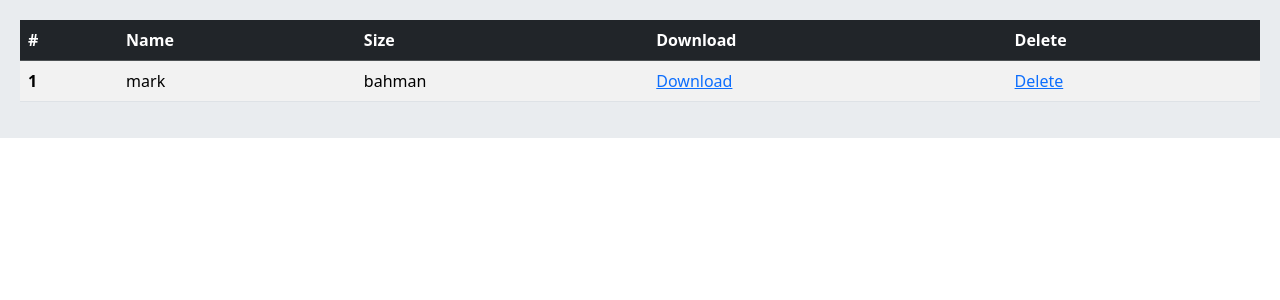
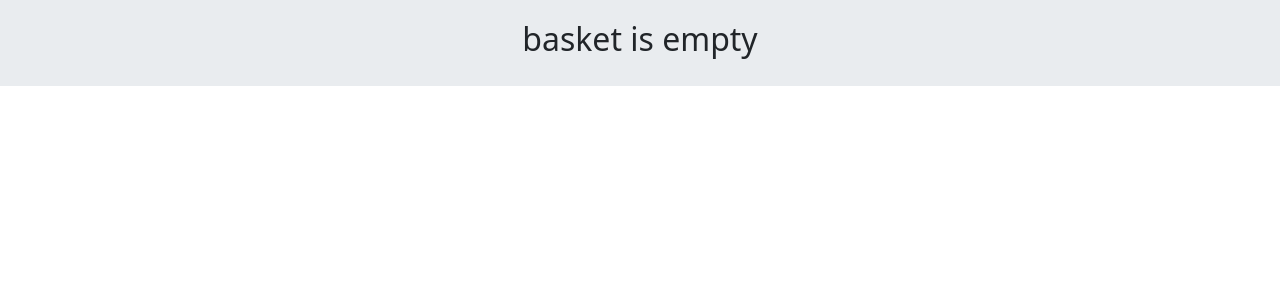
Before and after one commit to bahmanpnn/mon_ecommers, a Django app: page /orders/basket/ in a window 1280 px wide. Shown: the part 56-356 px from the top of the page. Run offline with Django 5.2, Linux system fonts and the light colour scheme.

Commit message:
30-basket view and class completed just need to add a remove product view for basket

```diff
--- a/backend/home/templates/home/bucket.html
+++ b/backend/home/templates/home/bucket.html
@@ -32,12 +32,13 @@
                         <td>{{obj.Size | filesizeformat}}</td>
                         <td><a href="{% url "home:bucket-download-object" obj.Key %}">Download</a></td>
                         <td><a href="{% url "home:bucket-delete-object" obj.Key %}">Delete</a></td>
-                        <td>Download</td>
 
                     </tr>
                 {% endfor %}
 
             </tbody>
         </table>
+    {% else %}
+    <h2 class='text-center'>bucket is empty</h2>
     {% endif %}
 {% endblock content %}
--- a/backend/orders_module/basket.py
+++ b/backend/orders_module/basket.py
@@ -1,3 +1,6 @@
+from product_module.models import Product
+
+
 BASKET_SESSION_ID='basket'
 
 class Basket:
@@ -18,17 +21,95 @@ class Basket:
 
         self.basket=basket
 
-        def add(self,product,quantity):
-            '''
-                its clear that product and quantity uses for adding a new dic in basket dictionary!!
-                after all we need to call session to save them,for that i created new method that its name is save!!
-            '''
+    def __iter__(self):
+        # basket is a dict and we want to get all keys of this dict(keys are id of products)
+        # '3':{'quantity':2,'price':260} ==>'3' is key
+        product_ids=self.basket.keys() #it returns a list
+        products=Product.objects.filter(id__in=product_ids)
+        basket=self.basket.copy()
 
-            product_id=str(product.id)
-            if product_id not in self.basket:
-                self.basket[product_id]={'quantity':0,'price':str(product.price)}
-            self.basket[product_id]['quantity']+=quantity
-            self.save()
+        # now we need to add products data like product name
+        for product in products:
+            # basket[str(product.id)]['product']=product # __str__ is product.name
+            basket[str(product.id)]['product']=product.name
 
-        def save(self):
-            self.session.modified=True
+        for item in basket.values():
+            item['total_price']=item['quantity'] * int(item['price'])
+            yield item
+
+
+
+
+    def add(self,product,quantity):
+        '''
+            its clear that product and quantity uses for adding a new dic in basket dictionary!!
+            after all we need to call session to save them,for that i created new method that its name is save!!
+        '''
+
+        product_id=str(product.id)
+        if product_id not in self.basket:
+            self.basket[product_id]={'quantity':0,'price':str(product.price)}
+        self.basket[product_id]['quantity']+=quantity
+        self.save()
+
+    def save(self):
+        self.session.modified=True
+
+
+
+'''
+    session={
+
+        'basket':{
+            'product_id':{
+                'quantity':3,
+                'price':'230'
+            },
+            '8':{
+                'quantity':3,
+                'price':'230'
+            },
+            ...
+        }
+
+    }
+
+        for product in products:
+            basket[str(product.id)]['product']=product.name
+
+        session={
+            'basket':{
+                'product_id':{
+                    'quantity':3,
+                    'price':'230',
+                    'product':'product.name'
+                },
+                '8':{
+                    'quantity':3,
+                    'price':'230'
+                    'product':'lenovo ideapad s540'
+                },
+                ...
+            }
+
+    }
+
+'''
+'''
+    session={'basket':{'8':{'quantity':3,'price':'230'},{'3':{'quantity':2,'price':'250'}}
+
+            }
+
+    for item in basket.values():
+        item['total_price']=item['quantity'] * int(item['price'])
+        yield item
+
+    session={
+        'basket':
+                {'8':{'quantity':3,'price':'230','product':'lenovo ideapad s540','total_price':690},
+                {'3':{'quantity':2,'price':'250','product':'lenovo legion2','total_price':500}
+            },
+
+        }
+
+'''
--- a/backend/orders_module/templates/orders_module/basket.html
+++ b/backend/orders_module/templates/orders_module/basket.html
@@ -13,27 +13,43 @@
 
 
 {% block content %}
+    {% if basket.basket %}
+    {% comment %} {% if check_basket %} {% endcomment %}
         <table class="table table-striped">
             <thead class="table-dark">
             <tr>
                 <th scope="col">#</th>
                 <th scope="col">Name</th>
-                <th scope="col">Size</th>
-                <th scope="col">Download</th>
-                <th scope="col">Delete</th>
+                <th scope="col">Quantity</th>
+                <th scope="col">Unit Price</th>
+                <th scope="col">Total Price</th>
+                <th scope="col">delete</th>
             </tr>
             </thead>
             <tbody>
 
-                    <tr>
-                        <th scope="row">1</th>
-                        <td>mark</td>
-                        <td>bahman</td>
-                        <td><a href="#">Download</a></td>
-                        <td><a href="#">Delete</a></td>
+                {% for item in basket %}
+                <tr>
+                    <th scope="row">{{forloop.counter}}</th>
+                    <td>{{item.product}}</td>
+                    <td>{{item.quantity}}</td>
+                    <td>{{item.price}}</td>
+                    <td>{{item.total_price}}</td>
+                    <td>
+                        <a href="#">
+                        <svg xmlns="http://www.w3.org/2000/svg" width="16" height="16" class="bi bi-trash" viewBox="0 0 16 16">
+                            <path d="M5.5 5.5A.5.5 0 0 1 6 6v6a.5.5 0 0 1-1 0V6a.5.5 0 0 1 .5-.5m2.5 0a.5.5 0 0 1 .5.5v6a.5.5 0 0 1-1 0V6a.5.5 0 0 1 .5-.5m3 .5a.5.5 0 0 0-1 0v6a.5.5 0 0 0 1 0z"/>
+                            <path d="M14.5 3a1 1 0 0 1-1 1H13v9a2 2 0 0 1-2 2H5a2 2 0 0 1-2-2V4h-.5a1 1 0 0 1-1-1V2a1 1 0 0 1 1-1H6a1 1 0 0 1 1-1h2a1 1 0 0 1 1 1h3.5a1 1 0 0 1 1 1zM4.118 4 4 4.059V13a1 1 0 0 0 1 1h6a1 1 0 0 0 1-1V4.059L11.882 4zM2.5 3h11V2h-11z"/>
+                        </svg>
+                        </a>
+                    </td>
 
-                    </tr>
+                </tr>
+                {% endfor %}
 
             </tbody>
         </table>
+    {% else %}
+    <h2 class='text-center'>basket is empty</h2>
+    {% endif %}
 {% endblock content %}
--- a/backend/orders_module/views.py
+++ b/backend/orders_module/views.py
@@ -9,7 +9,17 @@ class BasketView(View):
     template_name="orders_module/basket.html"
 
     def get(self,request):
-        return render(request,self.template_name)
+        basket=Basket(request)
+
+        print('='*90)
+        print(basket.basket) # basket(classname).basket(variable name)
+        print(len(basket.basket))
+        print(bool(basket.basket))
+
+        return render(request,self.template_name,{
+            'basket':basket,
+            'check_basket':bool(basket.basket)
+        })
 
 class BasketAddView(View):
     '''
@@ -26,5 +36,5 @@ class BasketAddView(View):
             basket.add(product,form.cleaned_data['quantity'])
 
         messages.success(request,'product added to basket successfully!!',extra_tags='success')
-        return redirect('product_module:products')
+        return redirect('products:products')
         # return redirect('product_module:product-detail',product.slug)
--- a/backend/product_module/templates/product_module/product_detail.html
+++ b/backend/product_module/templates/product_module/product_detail.html
@@ -14,7 +14,7 @@
     <p>{{product.description}} </p>
     <br>
     <br>
-    <form action="{% url "orders_module:basket-add" product_id=product.id %}" method='post' class="col-md-3" novalidate>
+    <form action="{% url "orders:basket-add" product_id=product.id %}" method='post' class="col-md-3" novalidate>
         {% csrf_token %}
         {{form}}
         <input type='submit' value='add to basket' >
```
